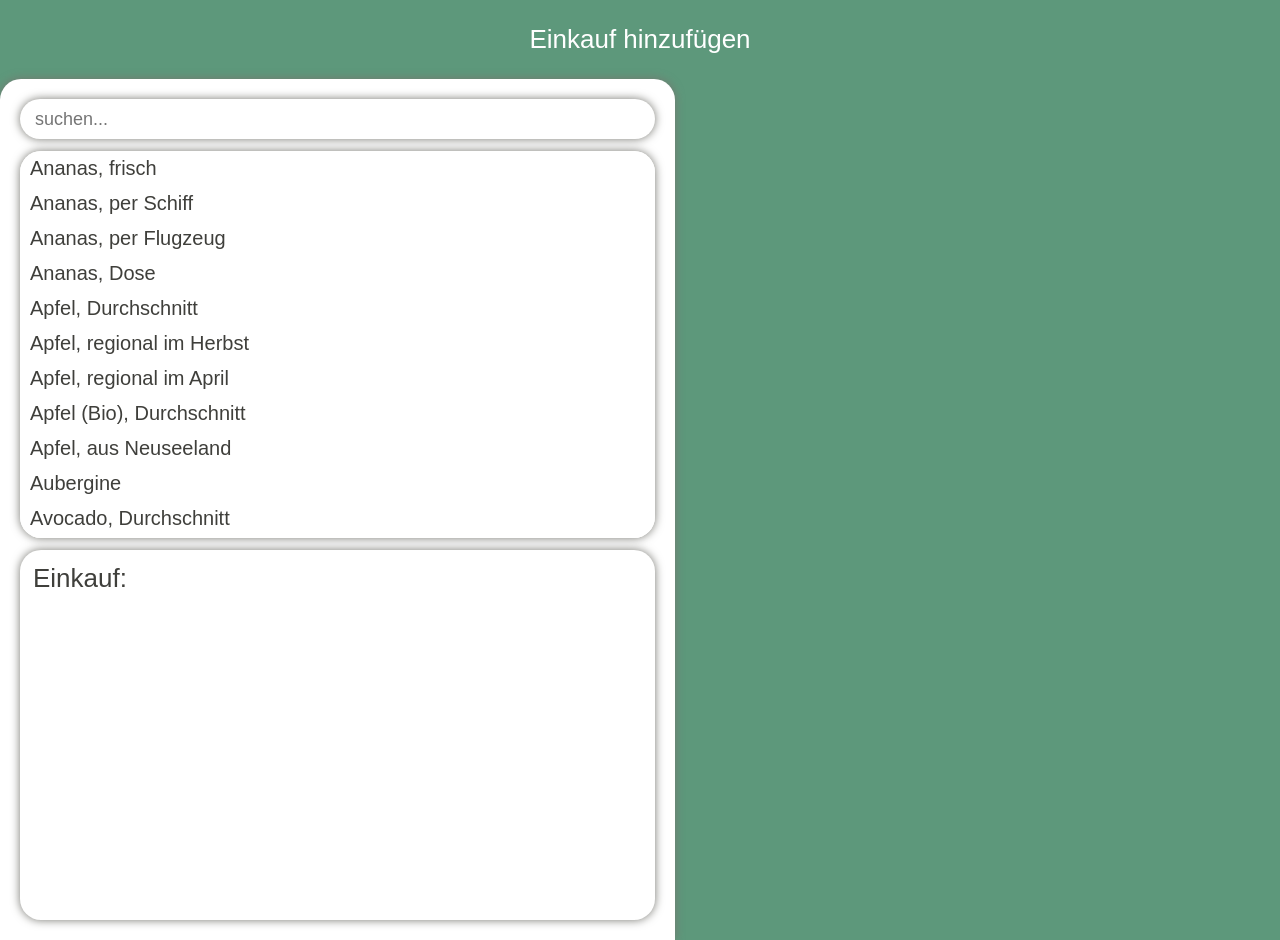
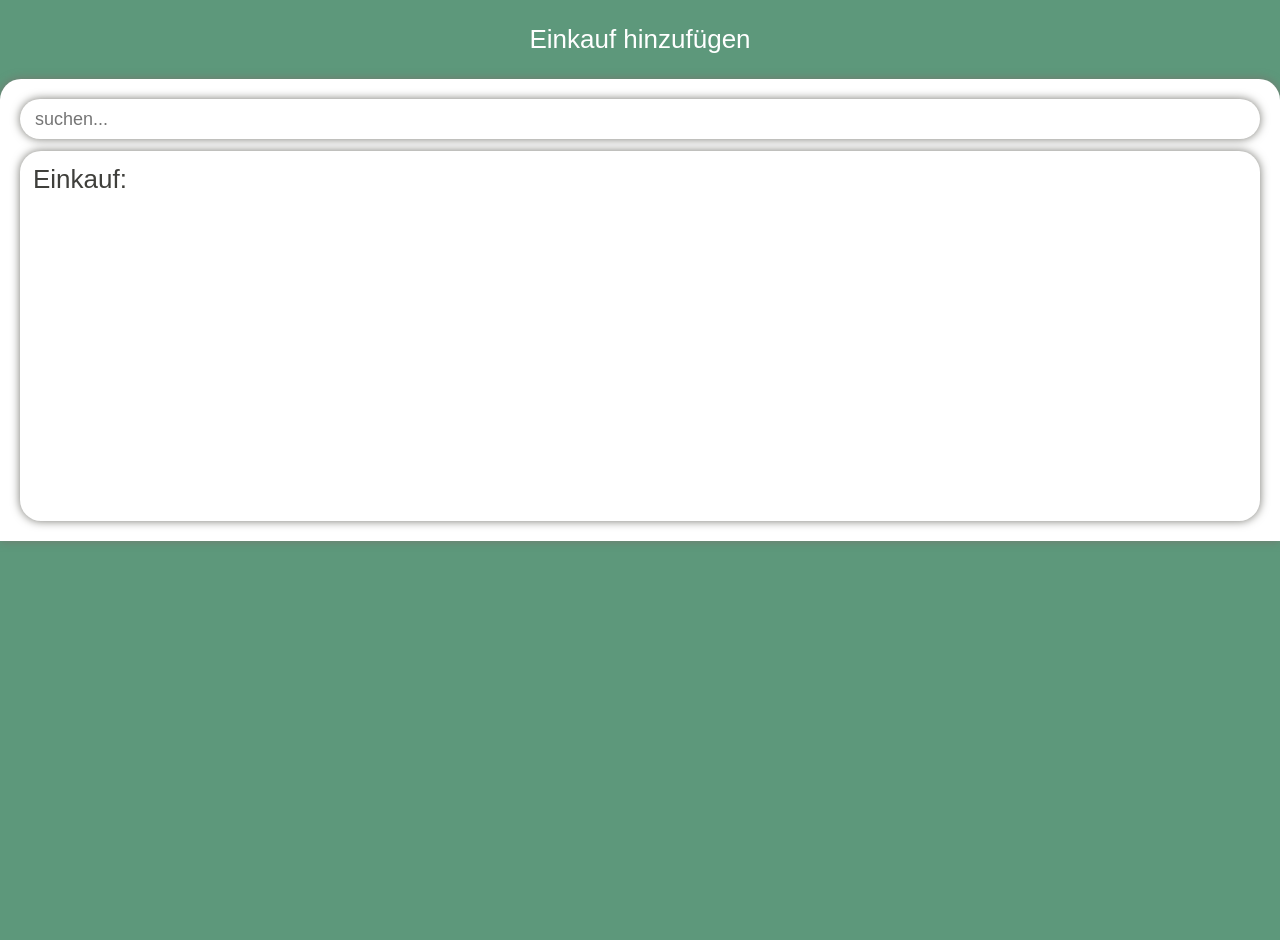
Before and after one commit to mariereese/capstone-project, a React (Create React App) app: page / in a window 1280 px wide. After the commit the page ends 800 px from the top, so only its background shows below. Built offline with nearby package versions, Linux system fonts and the light colour scheme.

Commit message:
Create Modal function for FoodList

```diff
--- a/public/index.html
+++ b/public/index.html
@@ -24,7 +24,7 @@
       work correctly both with client-side routing and a non-root public URL.
       Learn how to configure a non-root public URL by running `npm run build`.
     -->
-    <title>React App</title>
+    <title>Foodprint</title>
   </head>
   <body>
     <noscript>You need to enable JavaScript to run this app.</noscript>
--- a/src/components/AddPurchase/AddPurchase.js
+++ b/src/components/AddPurchase/AddPurchase.js
@@ -8,6 +8,7 @@ export default function AddPurchase() {
   const [foodList, setFoodList] = useState([])
   const [searchInput, setSearchInput] = useState('')
   const [purchasedFood, setPurchasedFood] = useState([])
+  const [foodListModal, setFoodListModal] = useState(false)
 
   useEffect(() => {
     getFood()
@@ -19,6 +20,10 @@ export default function AddPurchase() {
     setSearchInput(event.target.value)
   }
 
+  function toggleFoodListModal() {
+    setFoodListModal(!foodListModal)
+  }
+
   const filteredFoodList = foodList.filter((foodListItem) =>
     foodListItem.food.toLowerCase().includes(searchInput.toLowerCase())
   )
@@ -28,16 +33,22 @@ export default function AddPurchase() {
       ...purchasedFood,
       foodList.filter((foodItem) => id === foodItem.id),
     ])
+    setFoodListModal(!foodListModal)
   }
 
   return (
     <WhiteBox>
       <WrapperStyled>
-        <SearchFood handleChange={handleChange} />
-        <FoodList
-          onAddItem={() => addPurchasedFood(foodList.id)}
-          foodList={filteredFoodList}
+        <SearchFood
+          handleChange={handleChange}
+          onSearchClick={toggleFoodListModal}
         />
+        {foodListModal && (
+          <FoodList
+            onAddItem={() => addPurchasedFood(foodList.id)}
+            foodList={filteredFoodList}
+          />
+        )}
         <PurchaseCard>
           <h2>Einkauf:</h2>
           <ul>
@@ -52,6 +63,7 @@ export default function AddPurchase() {
 }
 
 const WhiteBox = styled.div`
+  width: 100%;
   position: absolute;
   box-shadow: 0 0 10px var(--light-grey);
   border-top-left-radius: 21px;
--- a/src/components/FoodList/FoodList.js
+++ b/src/components/FoodList/FoodList.js
@@ -18,12 +18,14 @@ const FoodListStyled = styled.ul`
   margin: 0;
   box-shadow: 0 0 10px var(--light-grey);
   border-radius: 21px;
-  width: 100%;
+  width: 287px;
   max-height: 387px;
   background: white;
   padding: 0;
   overflow-y: auto;
   overflow-y: scroll;
+  position: absolute;
+  top: 70px;
 `
 
 const FoodListItem = styled.li`
--- a/src/components/SearchFood/SearchFood.js
+++ b/src/components/SearchFood/SearchFood.js
@@ -1,9 +1,14 @@
 import styled from 'styled-components/macro'
 
-export default function SearchFood({ handleChange }) {
+export default function SearchFood({ handleChange, onSearchClick }) {
   return (
     <label>
-      <SearchBar type="text" placeholder="suchen..." onChange={handleChange} />
+      <SearchBar
+        type="text"
+        placeholder="suchen..."
+        onChange={handleChange}
+        onClick={onSearchClick}
+      />
     </label>
   )
 }
```
